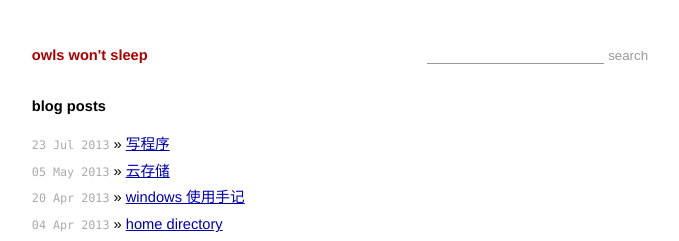
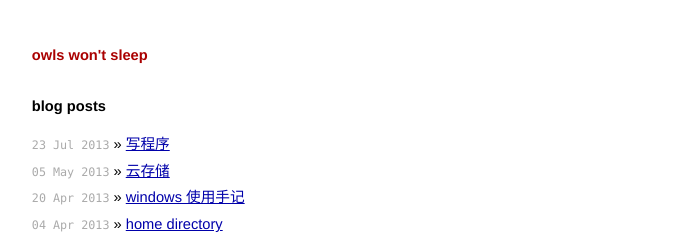
Before and after one commit to betamint/blog, a Jekyll site: the page built from index.html, in a window 1280 px wide. Shown: the top 241 px of the page, without its empty margins (300-979 px from the left). Built offline with Jekyll 4.4.1, drawn with Linux system fonts in a browser that asks for light colours.

Commit message:
no search

```diff
--- a/css/screen.css
+++ b/css/screen.css
@@ -87,22 +87,6 @@ ul.posts {
     color: black;
   }
 
-.search {
-  float: right;
-}
-
-.search  input[type="submit"] {
-  border: 0;
-  background-color: #fff;
-  color: #999;
-}
-
-.search input[type="text"] {
-  border: 0;
-  border-bottom: 1px solid #999;
-  color: #999;
-}
-
 .footer {
   font-size: 80%;
   color: #666;
--- a/index.html
+++ b/index.html
@@ -7,11 +7,6 @@ title: owls won't sleep
 
 <div class="title">
   <a href="/">owls won't sleep</a>
-  <form class="search" method="get" action="http://www.google.com/search">
-    <input type="hidden" name="sitesearch" value="betamint.org" />
-    <input type="text" name="q" />
-    <input type="submit" value="search" />
-  </form>
 </div>
 
 <h1>blog posts</h1>
```
